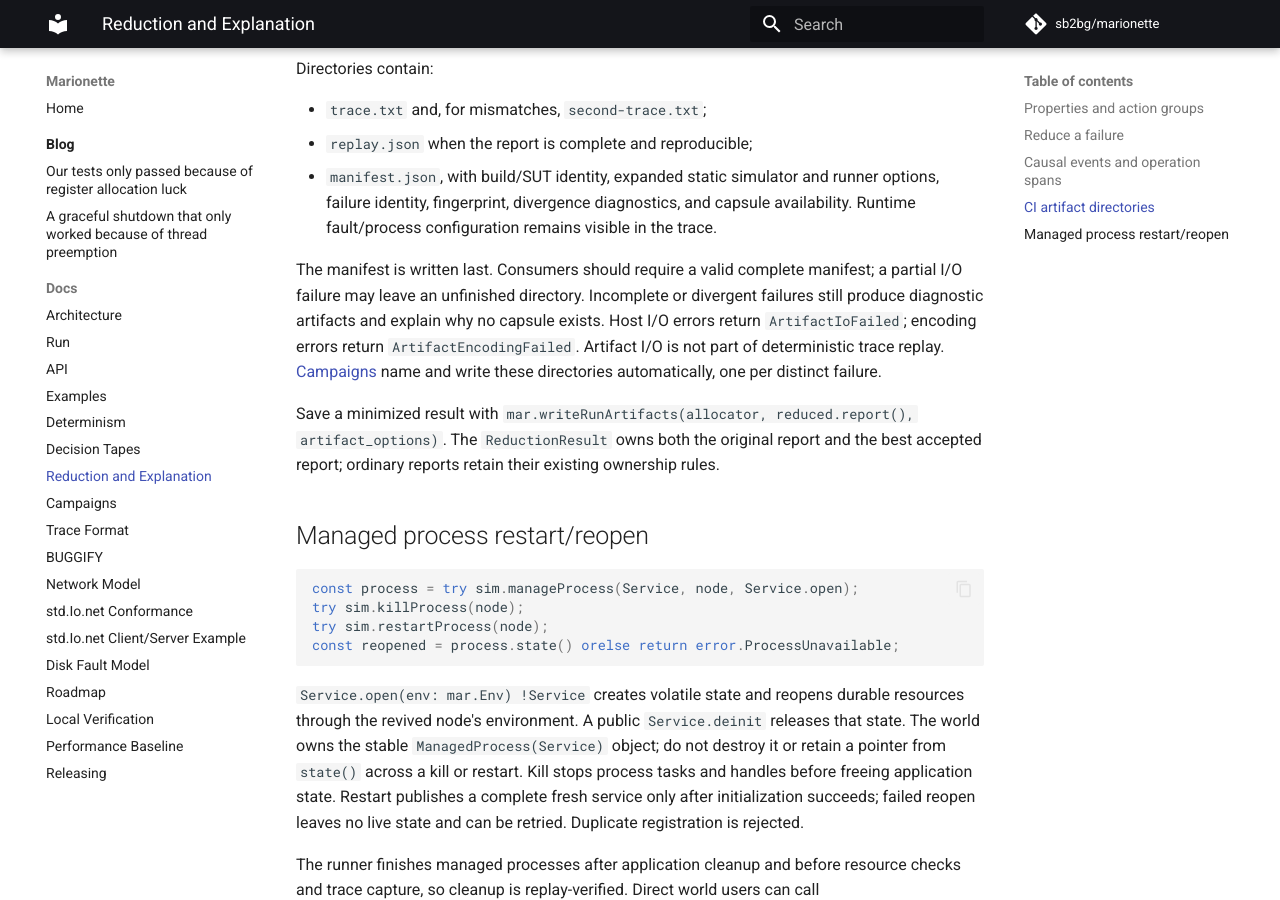
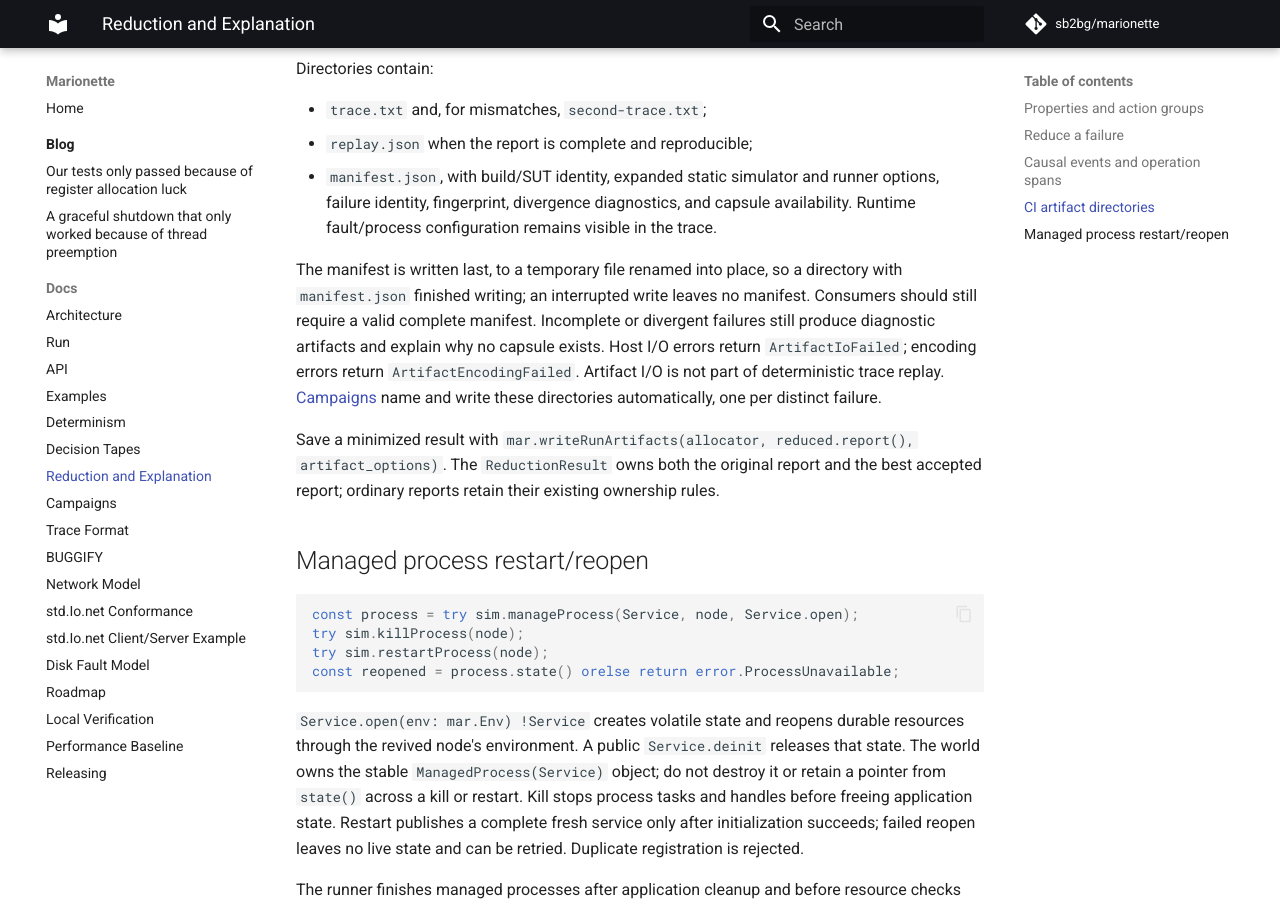
Before and after one commit to sb2bg/marionette, an MkDocs documentation site: the page built from docs/reduction-and-explanation.md, in a window 1280 px wide and 900 px high, scrolled down 3365 px. Built offline with MkDocs 1.6.1 and Material for MkDocs 9.7.7, drawn with Linux system fonts in a browser that asks for light colours; comment, search, counter and statistics services are not loaded.

Commit message:
Publish artifact manifests atomically and validate them on resume
An interrupted manifest write left a truncated manifest.json, and
campaign resume kept any failure directory where that file existed.
Write the manifest to a temporary file and rename it into place, and
keep existing evidence on resume only when its manifest parses as a
complete version 1 artifact manifest.

```diff
--- a/docs/reduction-and-explanation.md
+++ b/docs/reduction-and-explanation.md
@@ -166,8 +166,9 @@ Directories contain:
   options, failure identity, fingerprint, divergence diagnostics, and capsule
   availability. Runtime fault/process configuration remains visible in the trace.
 
-The manifest is written last. Consumers should require a valid complete manifest;
-a partial I/O failure may leave an unfinished directory. Incomplete or divergent
+The manifest is written last, to a temporary file renamed into place, so a
+directory with `manifest.json` finished writing; an interrupted write leaves no
+manifest. Consumers should still require a valid complete manifest. Incomplete or divergent
 failures still produce diagnostic artifacts and explain why no capsule exists.
 Host I/O errors return `ArtifactIoFailed`; encoding errors return
 `ArtifactEncodingFailed`. Artifact I/O is not part of deterministic trace replay.
```
Also changed, not shown: docs/campaigns.md (+3 -2 lines), 3 other files.
